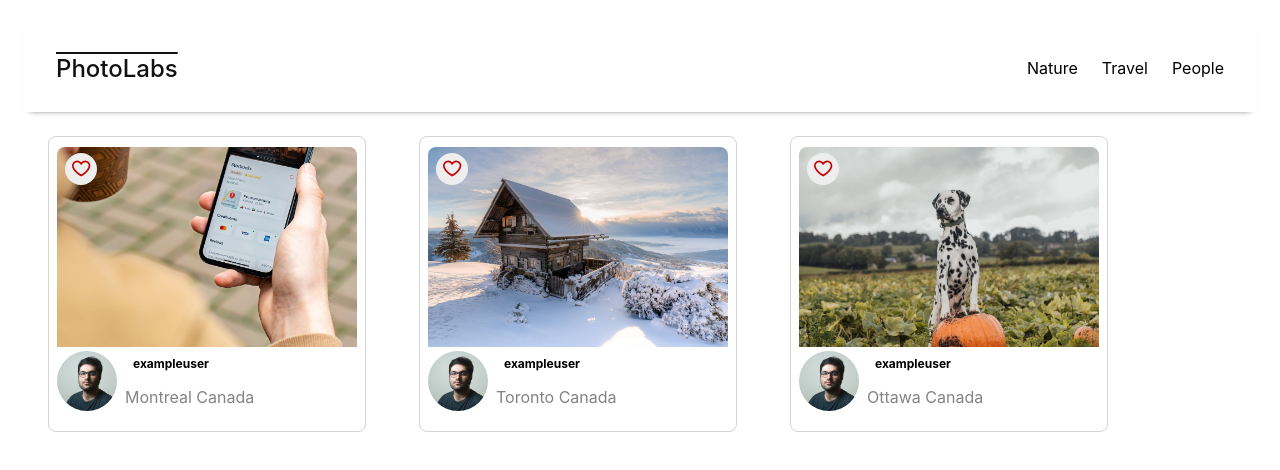
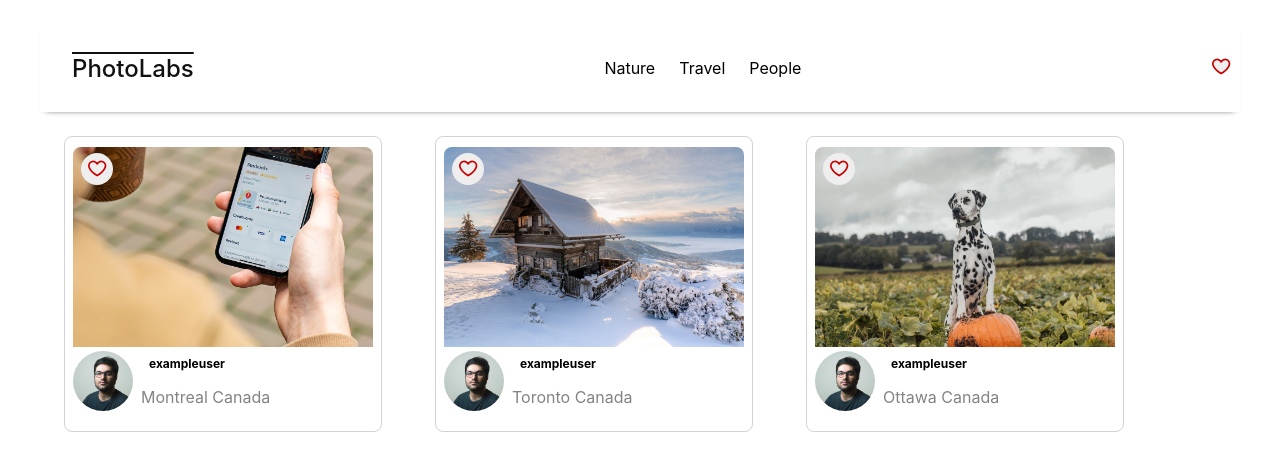
Before and after one commit to sandeepgill62/photolabs, a React (Create React App) app in the folder frontend/: page / in a window 1280 px wide. Shown: the top 470 px of the page. Built offline with nearby package versions, Linux system fonts and the light colour scheme; the HTML template or start-up script is replaced by a standard one.

Commit message:
Create the Home Page Layout

```diff
--- a/frontend/src/App.jsx
+++ b/frontend/src/App.jsx
@@ -1,9 +1,9 @@
 import React from 'react';
 
 //
-import PhotoList from './components/PhotoList';
-import TopNavigationBar from './components/TopNavigationBar';
+
 import './App.scss';
+import HomeRoute from './routes/HomeRoute';
 
 // Note: Rendering a single component to build components in isolation
 const App = () => {
@@ -16,12 +16,7 @@ const App = () => {
     //   </div>
     // </div>
     <div className="App">
-      <TopNavigationBar />
-      <div>
-        <div className="photo-list">
-          <PhotoList />
-        </div>
-      </div>
+      <HomeRoute />
     </div>
   );
 };
--- a/frontend/src/components/TopNavigationBar.jsx
+++ b/frontend/src/components/TopNavigationBar.jsx
@@ -2,12 +2,14 @@ import React from 'react';
 
 import '../styles/TopNavigationBar.scss';
 import TopicList from './TopicList';
+import FavBadge from './FavBadge';
 
 const TopNavigation = () => {
   return (
     <div className="top-nav-bar">
       <span className="top-nav-bar__logo">PhotoLabs</span>
       <TopicList />
+      <FavBadge />
     </div>
   );
 };
--- a/frontend/src/routes/HomeRoute.jsx
+++ b/frontend/src/routes/HomeRoute.jsx
@@ -1,11 +1,16 @@
 import React from 'react';
 
 import '../styles/HomeRoute.scss';
+import PhotoList from '../components/PhotoList';
+import TopNavigationBar from '../components/TopNavigationBar';
 
 const HomeRoute = () => {
   return (
     <div className="home-route">
-      {/* Insert React */}
+      <TopNavigationBar />
+      <div className="photo-list">
+        <PhotoList />
+      </div>
     </div>
   );
 };
```
